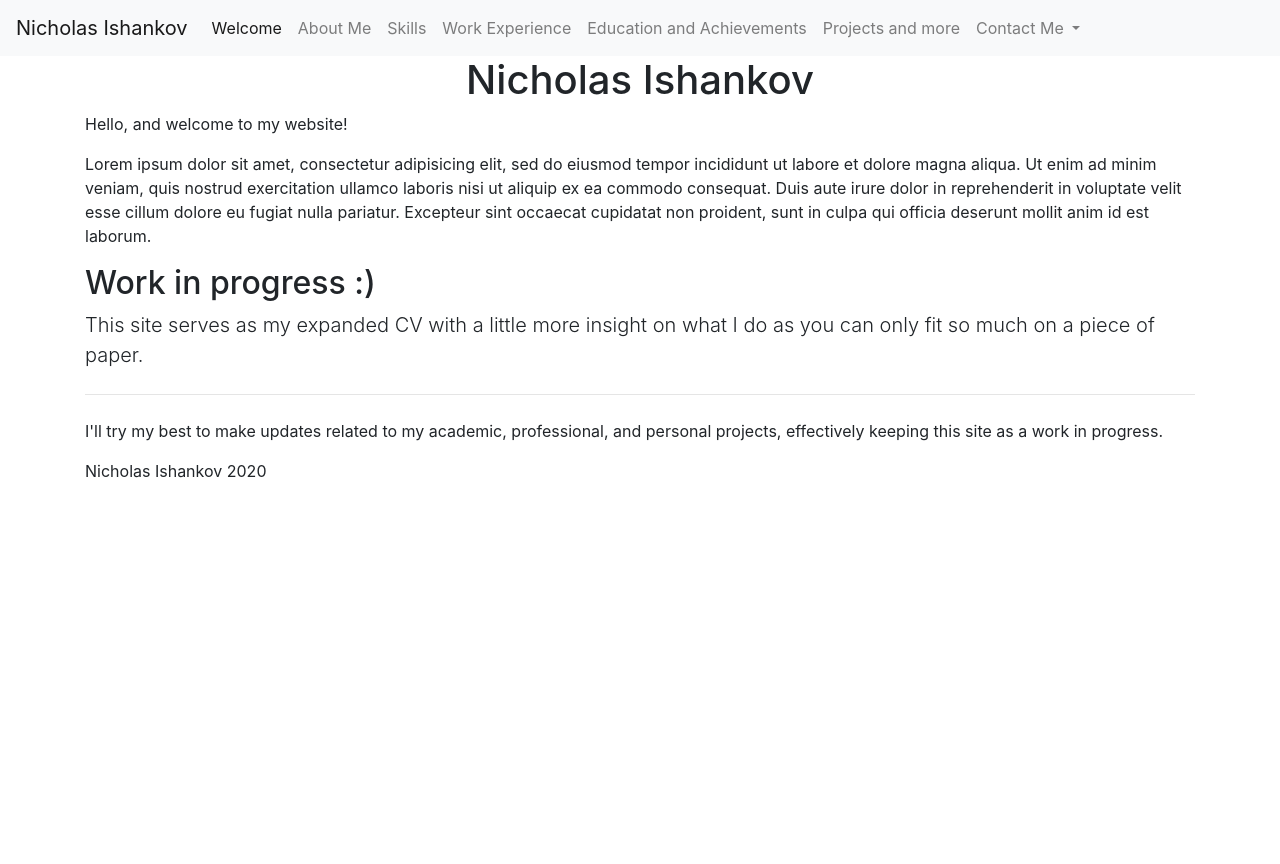
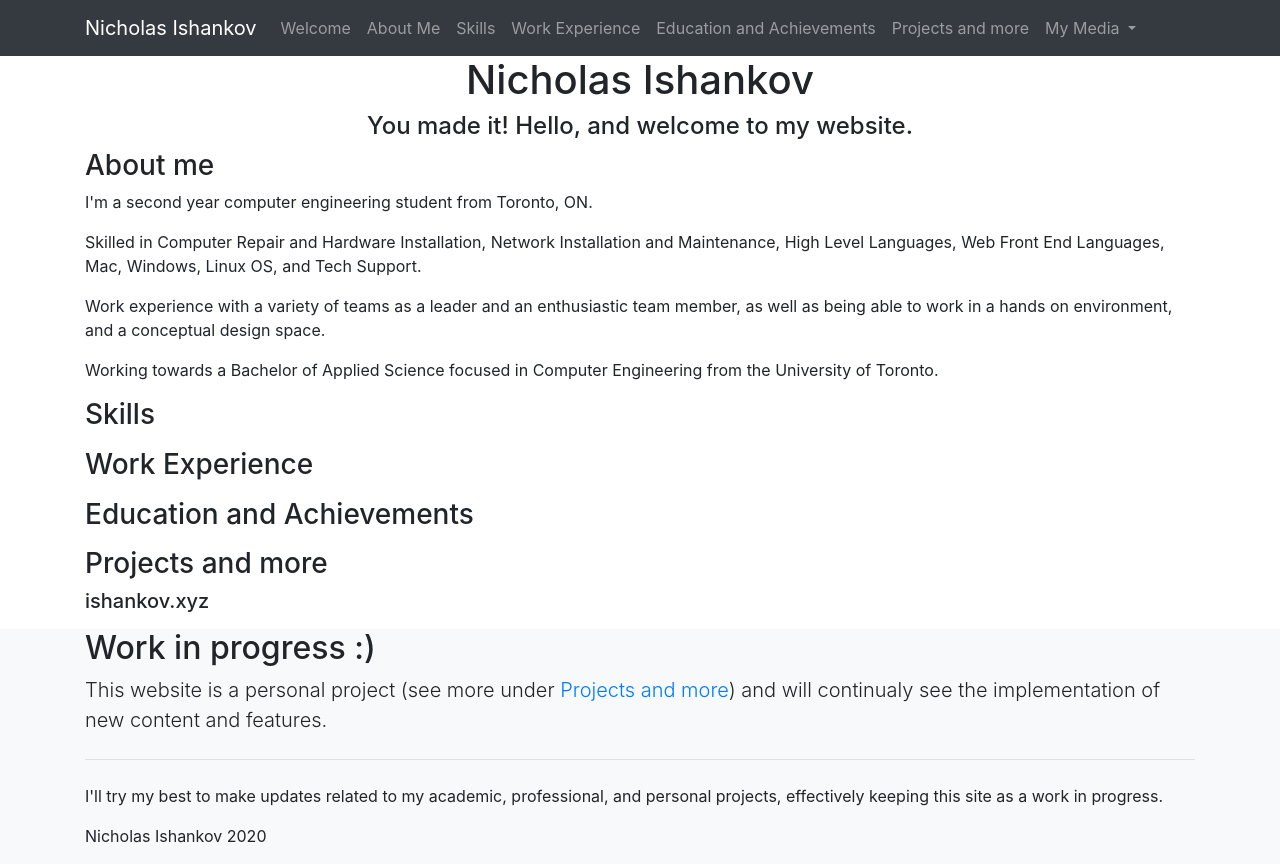
Before and after one commit to nicholas3d2/ishankov.xyz, a plain HTML site: page index.html in a window 1280 px wide. Before the commit the page ends 800 px from the top, so only its background shows below. Drawn offline with nearby package versions, Linux system fonts and the light colour scheme.

Commit message:
Add files

```diff
--- a/index.html
+++ b/index.html
@@ -3,20 +3,22 @@
 <head>
 	<title>Nicholas Ishankov</title>
 	<link rel="stylesheet" href="https://stackpath.bootstrapcdn.com/bootstrap/4.5.0/css/bootstrap.min.css" integrity="sha384-9aIt2nRpC12Uk9gS9baDl411NQApFmC26EwAOH8WgZl5MYYxFfc+NcPb1dKGj7Sk" crossorigin="anonymous">
-	<link rel="stylesheet" href="style.css">
+  <link rel="stylesheet" href="style.css">
+  <meta name="viewport" content="width=device-width, initial-scale=1, shrink-to-fit=no">
 </head>
-<body>
+<body class="d-flex flex-column min-vh-100">
 
 <!-- NAVBAR -->
-<nav class="navbar navbar-expand-lg navbar-light bg-light">
-  <a class="navbar-brand" href="#">Nicholas Ishankov</a>
+<nav class="navbar navbar-expand-lg navbar-dark bg-dark sticky-top">
+  <div class="container">
+    <a class="navbar-brand" href="#">Nicholas Ishankov</a>
   <button class="navbar-toggler" type="button" data-toggle="collapse" data-target="#navbarNavDropdown" aria-controls="navbarNavDropdown" aria-expanded="false" aria-label="Toggle navigation">
     <span class="navbar-toggler-icon"></span>
   </button>
   <div class="collapse navbar-collapse" id="navbarNavDropdown">
     <ul class="navbar-nav">
-      <li class="nav-item active">
-        <a class="nav-link" href="#">Welcome<span class="sr-only">(current)</span></a>
+      <li class="nav-item">
+        <a class="nav-link" href="#">Welcome<span class="sr-only"></span></a>
       </li>
       <li class="nav-item">
         <a class="nav-link" href="#">About Me</a>
@@ -35,10 +37,10 @@
       </li>
       <li class="nav-item dropdown">
         <a class="nav-link dropdown-toggle" href="#" id="navbarDropdownMenuLink" role="button" data-toggle="dropdown" aria-haspopup="true" aria-expanded="false">
-          Contact Me
+          My Media
         </a>
         <div class="dropdown-menu" aria-labelledby="navbarDropdownMenuLink">
-          <a class="dropdown-item" href="#">Email</a>
+          <a class="dropdown-item" href="#">Email: nicholas3d2@gmail.com</a>
           <a class="dropdown-item" href="#">LinkedIn</a>
           <a class="dropdown-item" href="#">Instagram</a>
 					<a class="dropdown-item" href="#">GitHub</a>
@@ -47,20 +49,63 @@
       </li>
     </ul>
   </div>
+
+  </div>
+
 </nav>
 
-<div class="container">
-	<span id="name"><h1>Nicholas Ishankov</h1></span>
-	<p>Hello, and welcome to my website!</p>
-	<p>Lorem ipsum dolor sit amet, consectetur adipisicing elit, sed do eiusmod tempor incididunt ut labore et dolore magna aliqua. Ut enim ad minim veniam, quis nostrud exercitation ullamco laboris nisi ut aliquip ex ea commodo consequat. Duis aute irure dolor in reprehenderit in voluptate velit esse cillum dolore eu fugiat nulla pariatur. Excepteur sint occaecat cupidatat non proident, sunt in culpa qui officia deserunt mollit anim id est laborum.</p>
+<div id="name">
+	<span><h1>Nicholas Ishankov</h1></span>
+	<h4>You made it! Hello, and welcome to my website.</h4>
 </div>
 
+<div class="container">
+
+	<h3>About me</h3>
+
+	<p>I'm a second year computer engineering student from Toronto, ON.</p>
+
+	<p>Skilled in Computer Repair and Hardware Installation, Network Installation and Maintenance, High Level Languages, Web Front End Languages, Mac, Windows, Linux OS, and Tech Support. </p>
+
+	<p>Work experience with a variety of teams as a leader and an enthusiastic team member, as well as being able to work in  a hands on environment, and a conceptual design space.</p>
+
+  <p>Working towards a Bachelor of Applied Science focused in Computer Engineering from the University of Toronto.</p>
+
+</div>
+
+<div class="container">
+	<h3>Skills</h3>
+
+  <p></p>
+
+</div>
+
+<div class="container">
+  <h3>Work Experience</h3>
+
+  <p></p>
+
+</div>
+
+<div class="container">
+  <h3>Education and Achievements</h3>
+
+  <p></p>
+
+</div>
+
+<div class="container">
+  <h3>Projects and more</h3>
+  <h5>ishankov.xyz</h5>
+  <p></p>
+
+</div>
 
 <!-- FOOTER -->
-<footer class="page-footer">
+<footer class="mt-auto footer">
 		<div class="container">
-			<h2>Work in progress :)</h2>
-			<p class="lead">This site serves as my expanded CV with a little more insight on what I do as you can only fit so much on a piece of paper.</p>
+			<h2 class="">Work in progress :)</h2>
+			<p class="lead">This website is a personal project (see more under <a href="">Projects and more</a>) and will continualy see the implementation of new content and features.</p>
 		  <hr class="my-4">
 		  <p>I'll try my best to make updates related to my academic, professional, and personal projects, effectively keeping this site as a work in progress.</p>
 			<p>Nicholas Ishankov 2020</p>
--- a/style.css
+++ b/style.css
@@ -1,3 +1,7 @@
 #name{
   text-align: center;
 }
+
+.footer{
+  background-color: #f8f9fa;
+}
```
